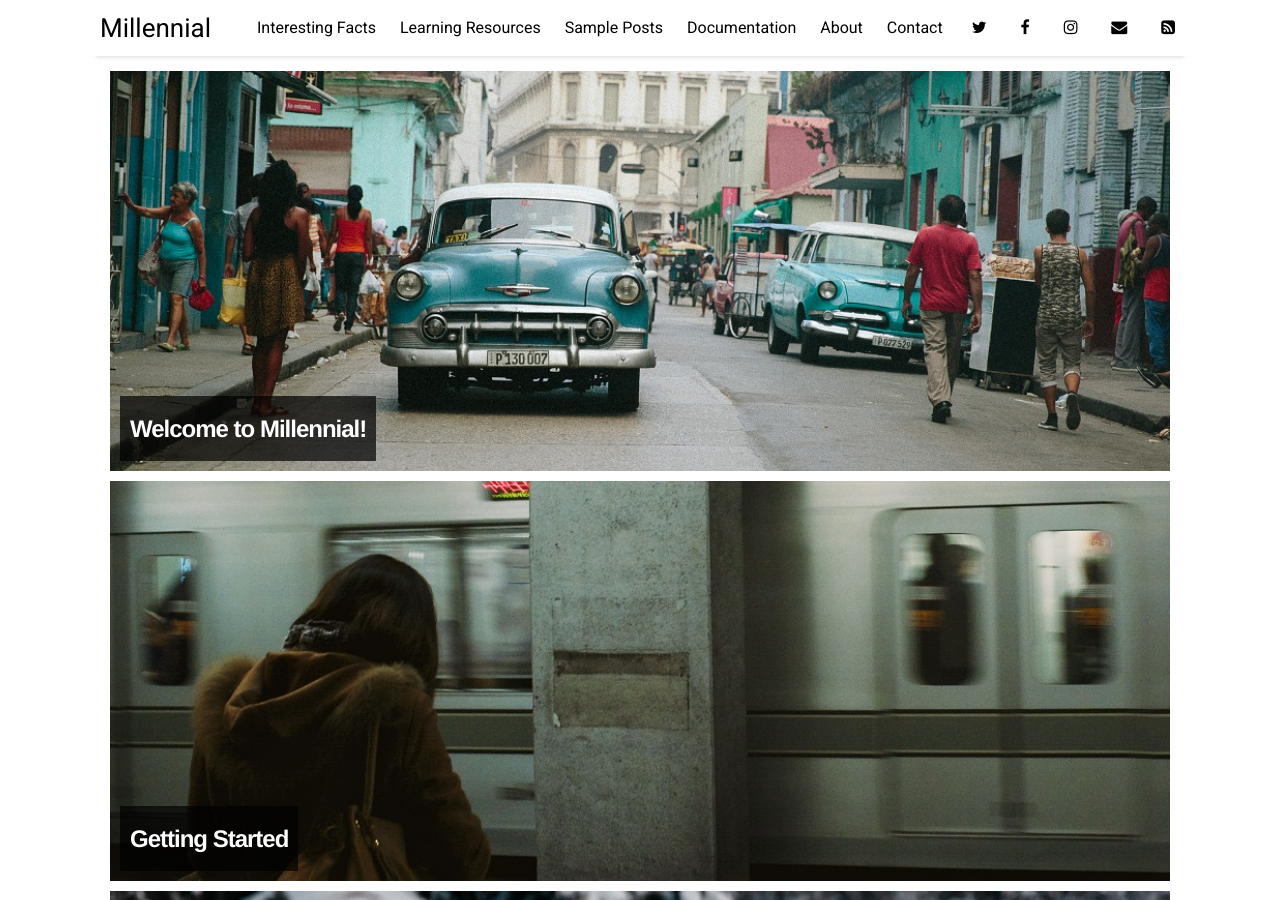
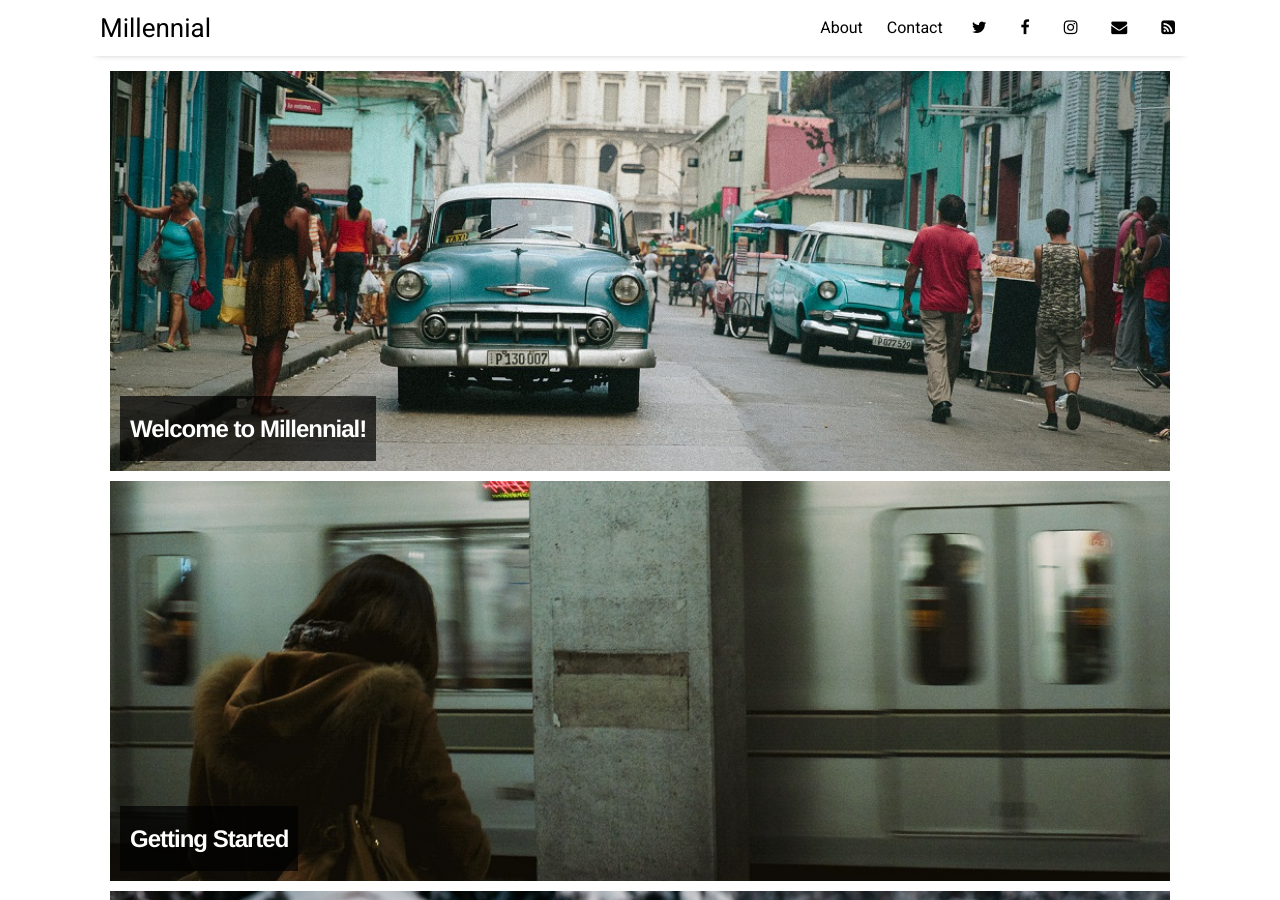
Before and after one commit to kelmoalmeida/kelmoalmeida.github.io, a Jekyll site: the page built from index.html, in a window 1280 px wide and 900 px high. Built offline with Jekyll 4.4.1, drawn with Linux system fonts in a browser that asks for light colours; nearby versions of some CDN libraries; the list of posts is cut into pages by our own code.

```diff
--- a/_data/settings.yml
+++ b/_data/settings.yml
@@ -7,10 +7,6 @@ disqus:
 google-ID: 'UA-112060364-2'
 
 menu:
-- {name: 'Interesting Facts',  url: 'facts'}
-- {name: 'Learning Resources', url: 'resources'}
-- {name: 'Sample Posts',       url: 'sample-posts'}
-- {name: 'Documentation',      url: 'documentation'}
 - {name: 'About',              url: 'about'}
 - {name: 'Contact',            url: 'contact'}
 
```
